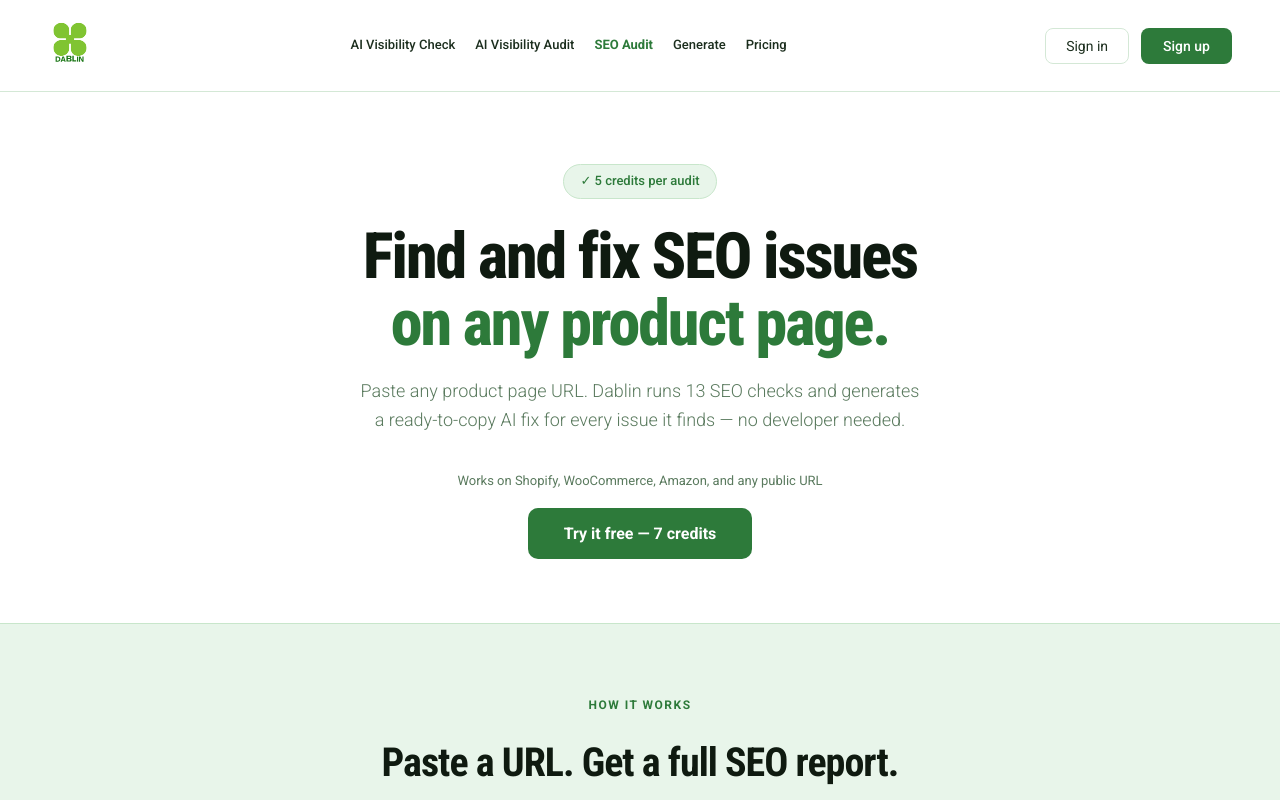
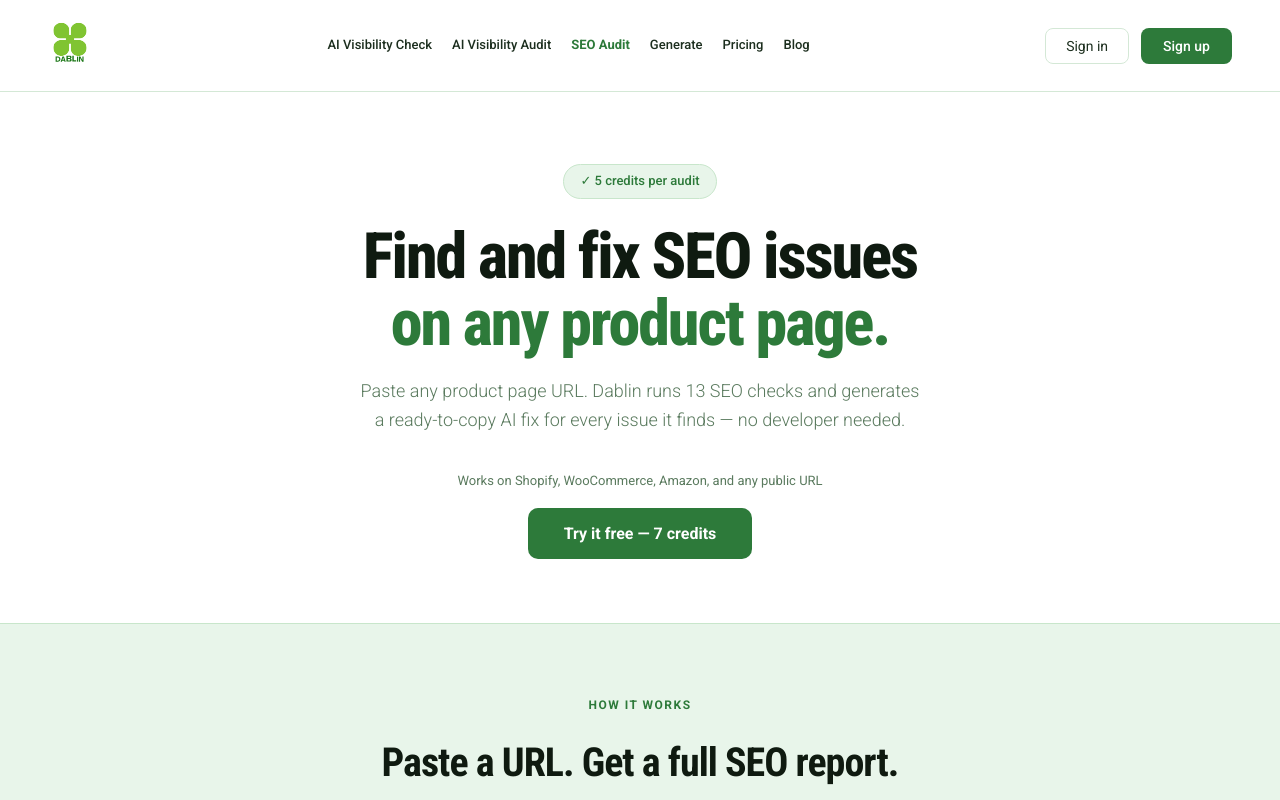
Before and after one commit to denizcolakoglu/dablin-backend, a React (Vite) app in the folder frontend/: page /seo-audit in a window 1280 px wide. Shown: the top 800 px of the page. Built offline with nearby package versions, Linux system fonts and the light colour scheme.

Commit message:
feat: add Blog link to landing and public page navs

```diff
--- a/frontend/src/components/Landing.jsx
+++ b/frontend/src/components/Landing.jsx
@@ -673,6 +673,7 @@ function NavBar() {
           <a href="/seo-audit" className="nav-direct-link">SEO Audit</a>
           <a href="/generate-product-description" className="nav-direct-link">Generate</a>
           <a href="/pricing" className="nav-direct-link">Pricing</a>
+          <a href="https://blog.dablin.co" target="_blank" rel="noopener noreferrer" className="nav-direct-link">Blog</a>
         </div>
 
         {/* Right: Sign in + Sign up */}
@@ -708,6 +709,13 @@ function NavBar() {
           <div>
             <div className="mobile-menu-label">Pricing</div>
             <div className="mobile-menu-desc">Pay per use, credits never expire</div>
+          </div>
+        </a>
+        <a href="https://blog.dablin.co" target="_blank" rel="noopener noreferrer" className="mobile-menu-item" onClick={() => setMenuOpen(false)}>
+          <span className="mobile-menu-icon">✍</span>
+          <div>
+            <div className="mobile-menu-label">Blog</div>
+            <div className="mobile-menu-desc">AI visibility, GEO and SEO guides</div>
           </div>
         </a>
         <div className="mobile-menu-cta">
--- a/frontend/src/components/pages/PageLayout.jsx
+++ b/frontend/src/components/pages/PageLayout.jsx
@@ -1,5 +1,5 @@
 import { SignInButton, SignUpButton } from "@clerk/clerk-react";
-import { trackEvent } from "../../analytics";
+import { trackEvent } from "../analytics";
 
 export default function PageLayout({ children }) {
   return (
@@ -147,6 +147,7 @@ export default function PageLayout({ children }) {
               </a>
             );
           })}
+          <a href="https://blog.dablin.co" target="_blank" rel="noopener noreferrer" className="pl-nav-link">Blog</a>
         </div>
         <div className="pl-nav-actions">
           <SignInButton mode="modal">
```
